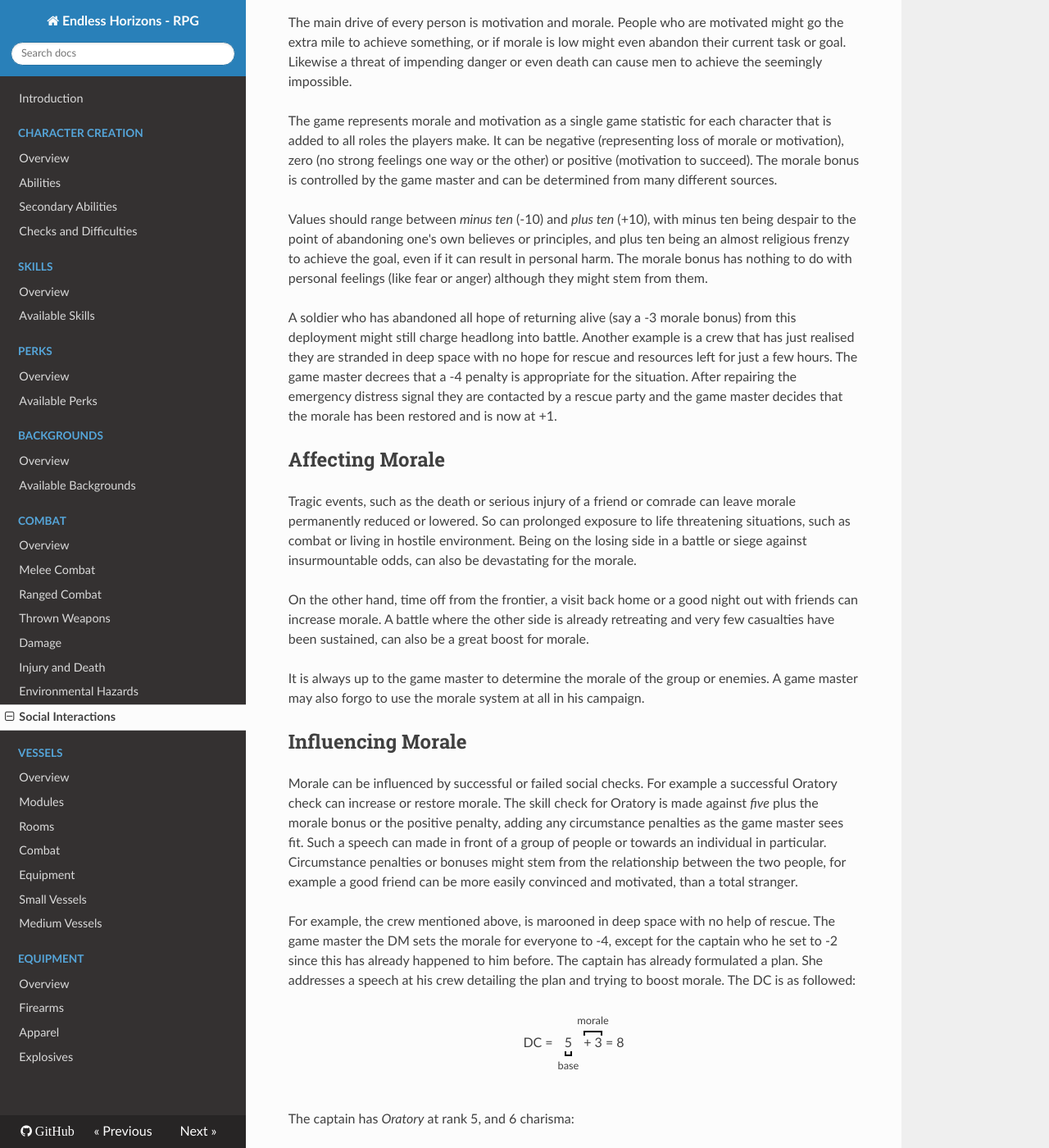
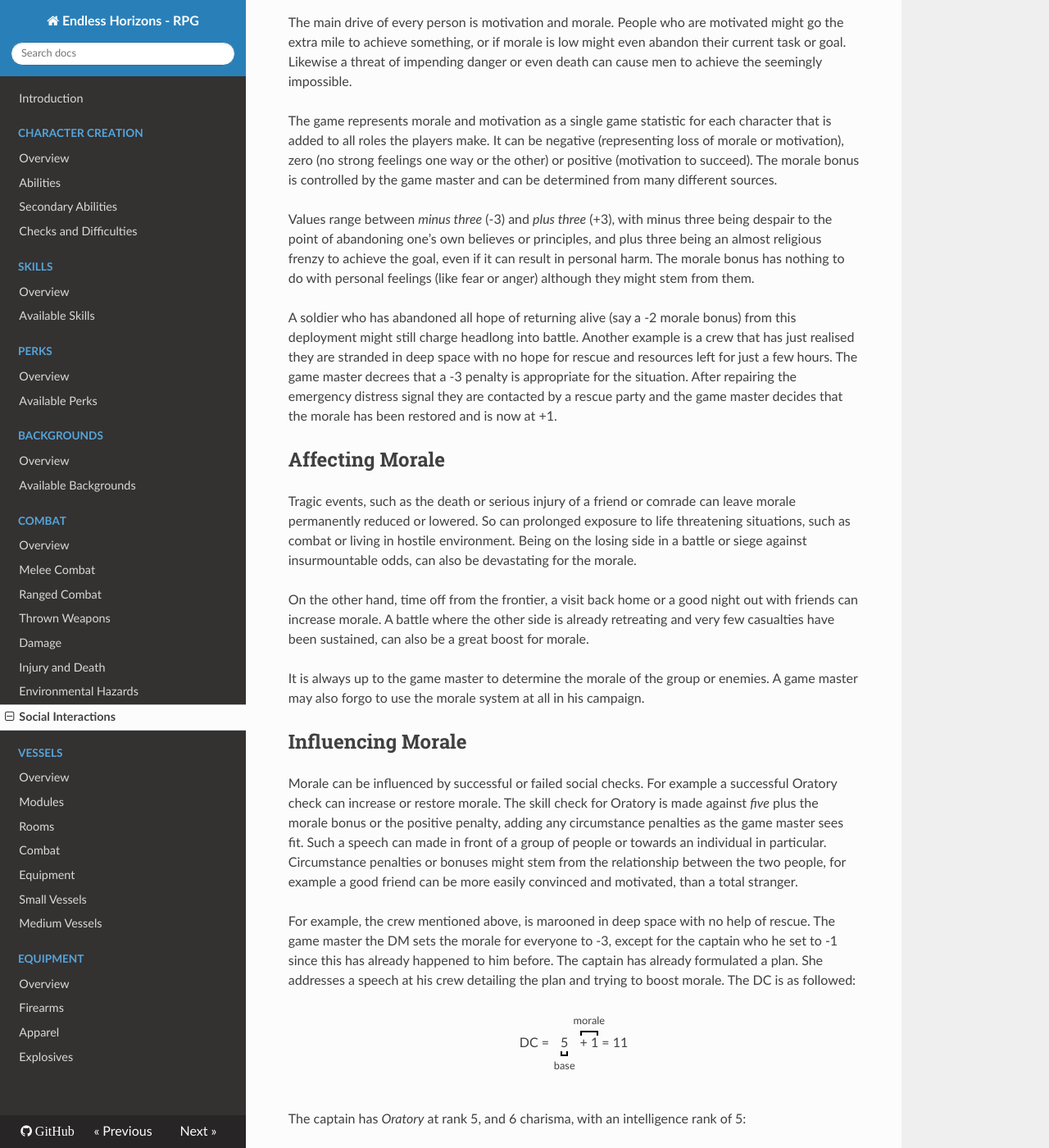
Before and after one commit to ehrpg/rules, an MkDocs documentation site: the page built from docs/socialinteractions.md, in a window 1280 px wide and 1400 px high, scrolled down 1362 px. Shown: the whole window at 82% size. Built offline with MkDocs 1.6.1, drawn with Linux system fonts in a browser that asks for light colours; nearby versions of some CDN libraries; old or Windows-style settings are respelled for this version of MkDocs; some of the changed text lies outside the part shown.

Commit message:
Reduced morale range.

```diff
--- a/docs/socialinteractions.md
+++ b/docs/socialinteractions.md
@@ -70,18 +70,18 @@ or the other) or positive (motivation to succeed). The morale bonus is
 controlled by the game master and can be determined from many
 different sources.
 
-Values should range between _minus ten_ (-10) and _plus ten_ (+10),
-with minus ten being despair to the point of abandoning one's own believes or
-principles, and plus ten being an almost religious frenzy to achieve the
+Values range between _minus three_ (-3) and _plus three_ (+3),
+with minus three being despair to the point of abandoning one's own believes or
+principles, and plus three being an almost religious frenzy to achieve the
 goal, even if it can result in personal harm. The morale bonus has nothing to
 do with personal feelings (like fear or anger) although they might stem from
 them.
 
-A soldier who has abandoned all hope of returning alive (say a -3 morale
+A soldier who has abandoned all hope of returning alive (say a -2 morale
 bonus) from this deployment might still charge headlong into battle. Another
 example is a crew that has just realised they are stranded in deep space
 with no hope for rescue and resources left for just a few hours. The
-game master decrees that a -4 penalty is appropriate for the situation. After
+game master decrees that a -3 penalty is appropriate for the situation. After
 repairing the emergency distress signal they are contacted by a rescue party
 and the game master decides that the morale has been restored and is now at +1.
 
@@ -114,27 +114,30 @@ between the two people, for example a good friend can be more easily convinced
 and motivated, than a total stranger.
 
 For example, the crew mentioned above, is marooned in deep space with no help
-of rescue. The game master the DM sets the morale for everyone to -4, except
-for the captain who he set to -2 since this has already happened to him
+of rescue. The game master the DM sets the morale for everyone to -3, except
+for the captain who he set to -1 since this has already happened to him
 before.  The captain has already formulated a plan. She addresses a speech at
 his crew detailing the plan and trying to boost morale. The DC is as
 followed:
 
 <div class="formula formula-top formula-bottom">
 DC = <span data-bracket-bottom="base">5</span>
-<span data-bracket-top="morale">+ 3</span>
-= 8
+<span data-bracket-top="morale">+ 1</span>
+= 11
 </div>
 
-The captain has _Oratory_ at rank 5, and 6 charisma:
+The captain has _Oratory_ at rank 5, and 6 charisma, with an intelligence rank of 5:
 
 <div class="formula formula-top formula-bottom">
 1d10 = <span data-bracket-bottom="roll">6</span>
 <span data-bracket-top="skill">+ 5</span>
 <span data-bracket-bottom="charisma">+ 1</span>
-<span data-bracket-top="morale">- 2</span>
-= 10
+<span data-bracket-top="morale">- 1</span>
+= 11
 </div>
 
-She succeeds and the game master degrees that the morale is lessed to -2 for
+She succeeds and the game master degrees that the morale is lessened to -2 for
 the entire crew.
+
+!!! note
+    Failing this task has no further implications. Rolling a natural one on the check though may result in further despair amidst the crew, adding to the morale penalty.
--- a/mkdocs.yml
+++ b/mkdocs.yml
@@ -1,13 +1,19 @@
 site_name: Endless Horizons - RPG
 repo_url: https://github.com/ehrpg
 site_author: "@n0la, @johannes-z"
-dev_addr: 127.0.0.1:8000
+dev_addr: 127.0.0.1:8001
 
 theme: readthedocs
 extra_css:
     - css/extra.css
     - css/font-awesome.min.css
     - css/ehicons.css
+
+markdown_extensions:
+  - admonition
+  - smarty
+  - toc:
+      permalink: True
 
 pages:
 - Introduction: 'index.md'
```
